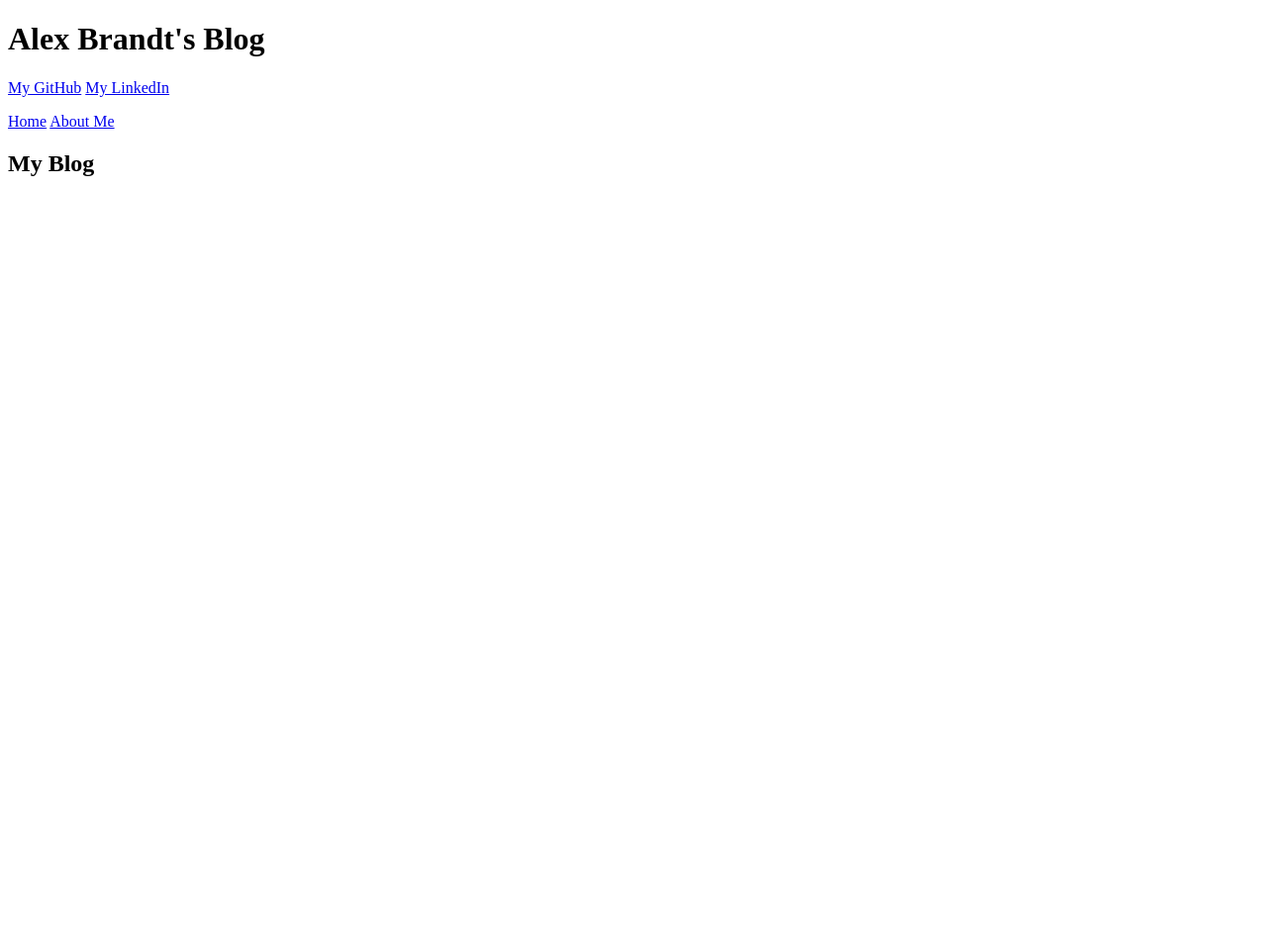
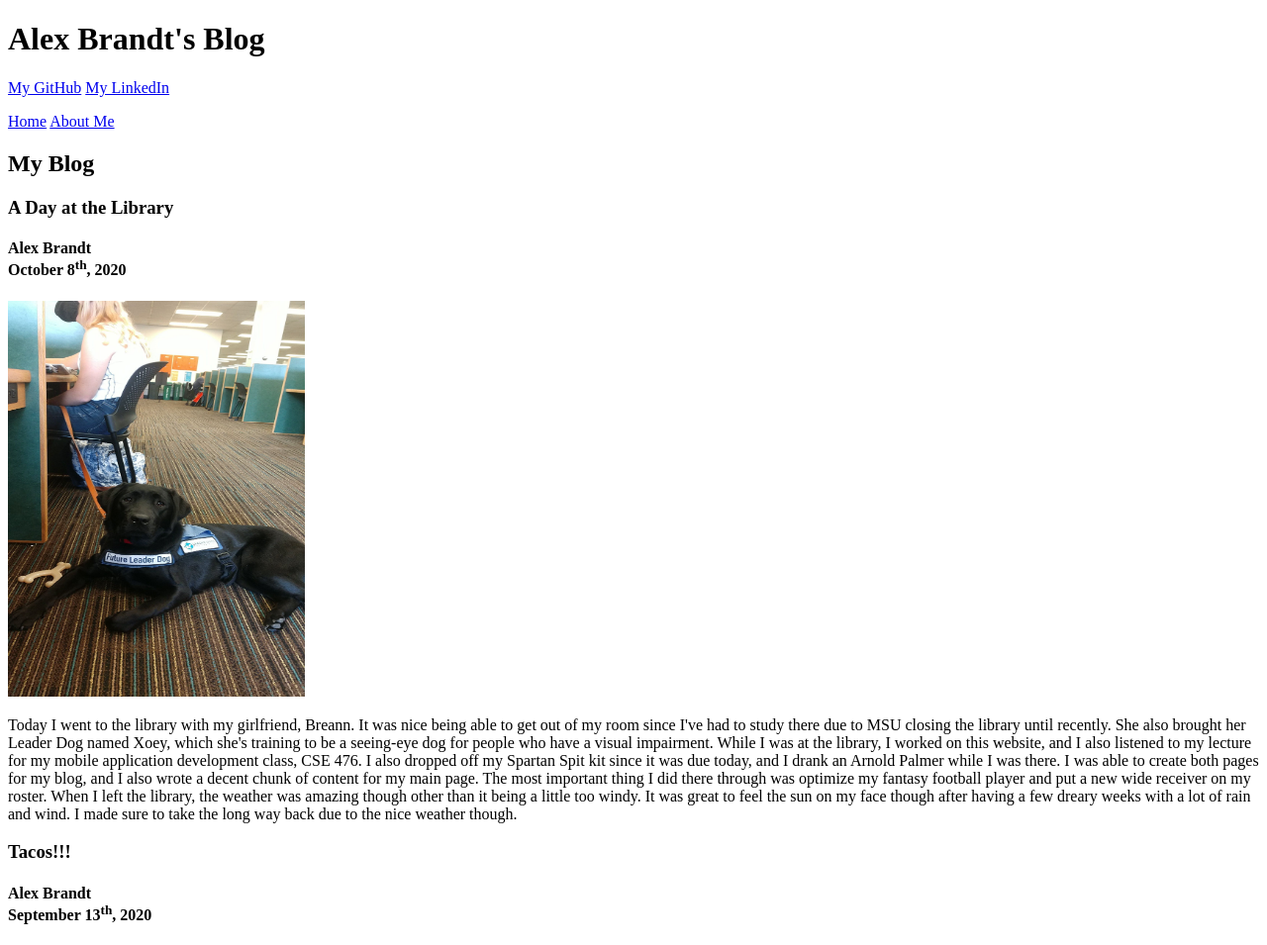
Before and after one commit to alexbrandt4664/mi349_blog, a plain HTML site: page index.html in a window 1280 px wide. Shown: the whole page at 99% size. Before the commit the page ends 800 px from the top, so only its background shows below. Drawn offline with Linux system fonts and the light colour scheme.

Commit message:
Added in first blog post

```diff
--- a/index.html
+++ b/index.html
@@ -16,7 +16,22 @@
         </nav>
         <h2>My Blog</h2>
         <article>
-            <h1></h1>
+            <h3>A Day at the Library</h3>
+            <h4>
+                Alex Brandt <br>
+                October 8<sup>th</sup>, 2020
+            </h4>
+            <img src="xoey.jpg" alt="Xoey and Bre" width="300", height="400" >
+            <p>
+                Today I went to the library with my girlfriend, Breann. It was nice being able to get out of my room since I've had to study there due to MSU closing the library until recently. She also brought her Leader Dog named Xoey, which she's training to be a seeing-eye dog for people who have a visual impairment. While I was at the library, I worked on this website, and I also listened to my lecture for my mobile application development class, CSE 476. I also dropped off my Spartan Spit kit since it was due today, and I drank an Arnold Palmer while I was there. I was able to create both pages for my blog, and I also wrote a decent chunk of content for my main page. The most important thing I did there through was optimize my fantasy football player and put a new wide receiver on my roster. When I left the library, the weather was amazing though other than it being a little too windy. It was great to feel the sun on my face though after having a few dreary weeks with a lot of rain and wind. I made sure to take the long way back due to the nice weather though.
+            </p>
+        </article>
+        <article>
+            <h3>Tacos!!!</h3>
+            <h4>
+                Alex Brandt <br>
+                September 13<sup>th</sup>, 2020
+            </h4>
         </article>
     </body>
 </html>
```
Also changed, not shown: xoey.jpg (added).
